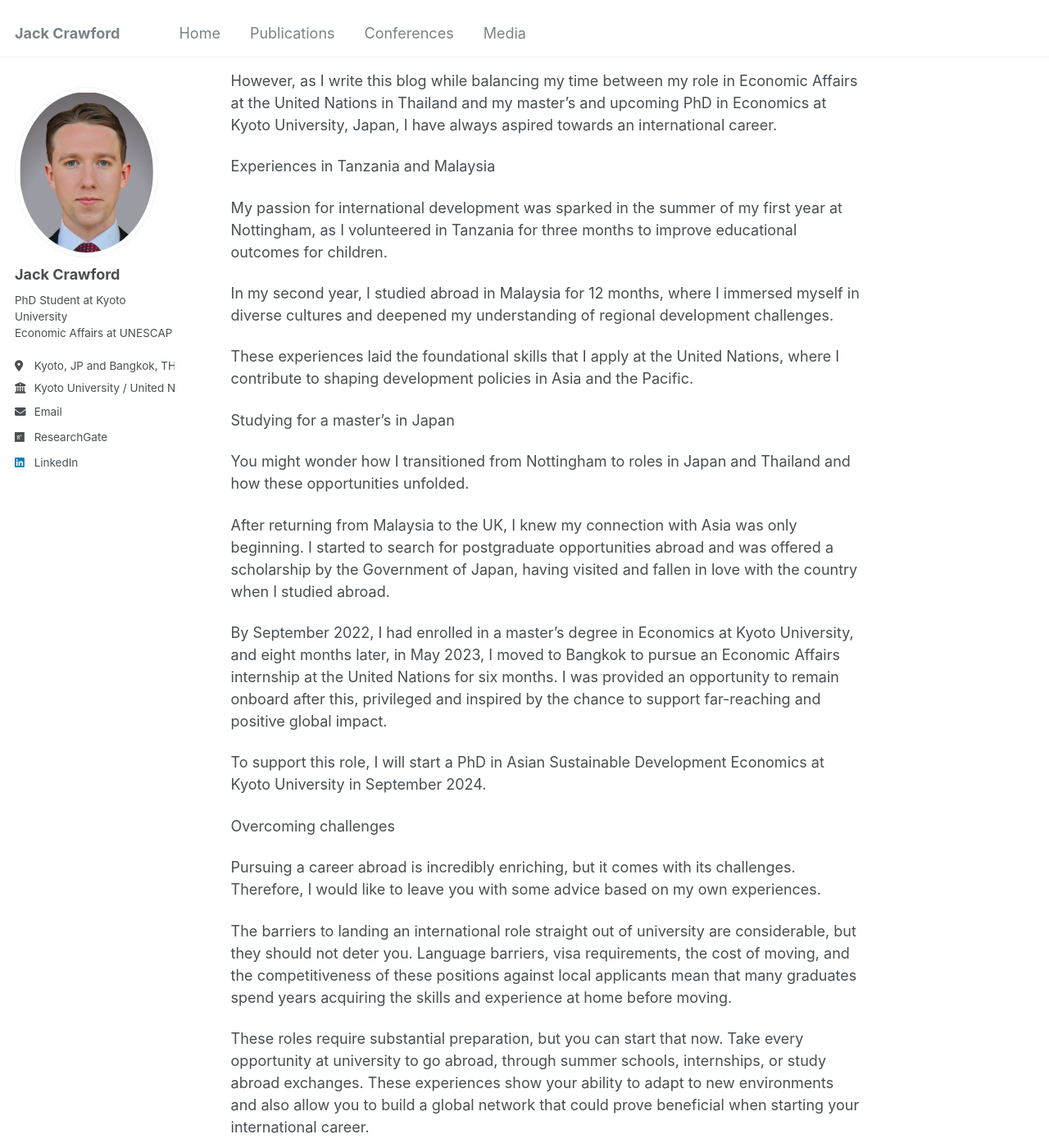
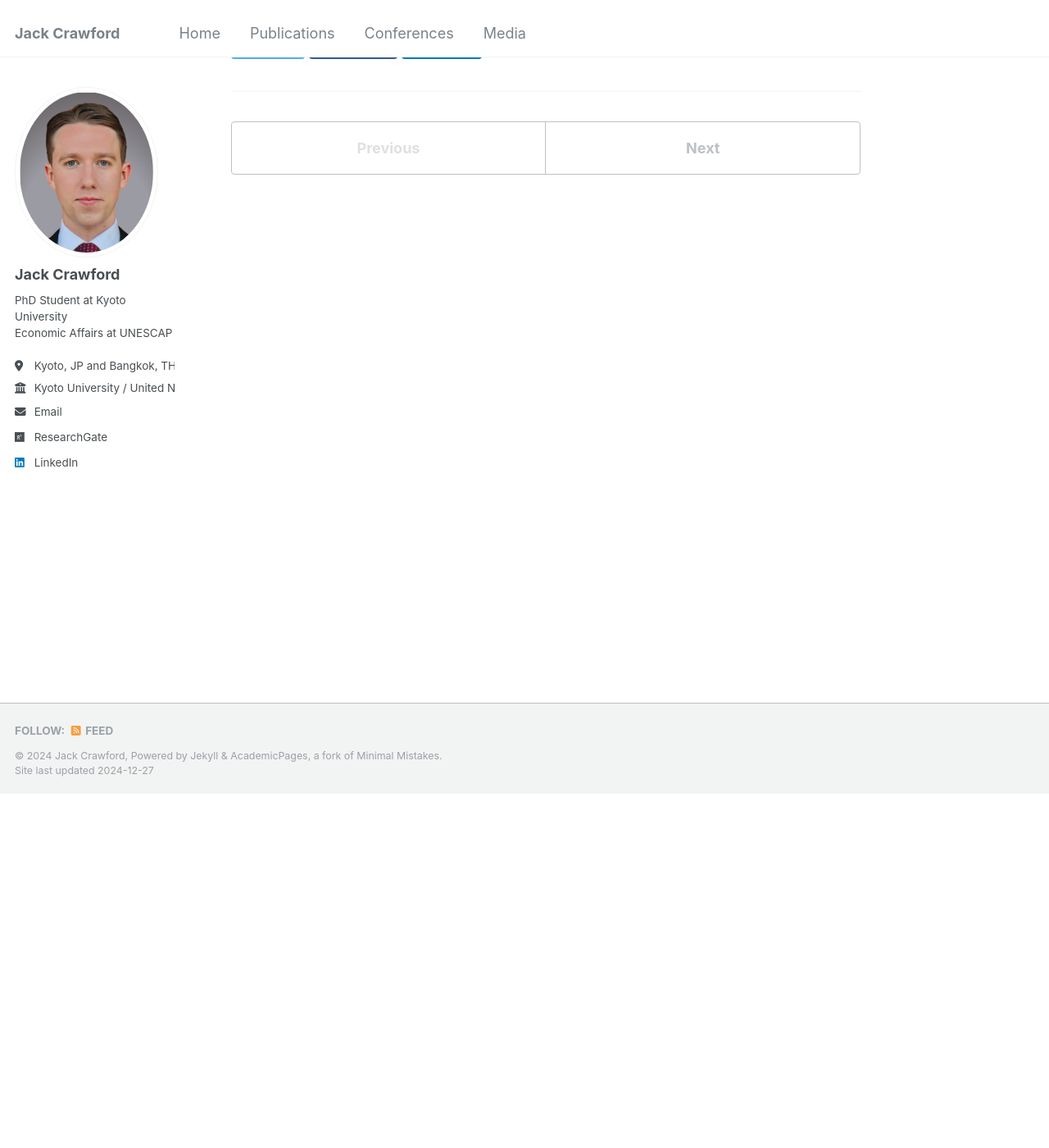
Before and after one commit to jackgcrawford/jackcrawford, a Jekyll site: the page built from _portfolio/portfolio-1.md, in a window 1280 px wide and 1400 px high, scrolled down 432 px. Shown: the whole window at 82% size. Built offline with Jekyll 4.4.1, drawn with Linux system fonts in a browser that asks for light colours; some of the changed text lies outside the part shown.

Commit message:
Update portfolio-1.md

```diff
--- a/_portfolio/portfolio-1.md
+++ b/_portfolio/portfolio-1.md
@@ -5,45 +5,3 @@ collection: portfolio
 ---
 
 Taken from the University of Nottingham on 20.10.2024, available at: [https://blogs.nottingham.ac.uk/careers/2024/08/13/from-nottingham-to-the-un-in-thailand-and-a-phd-in-japan/](https://blogs.nottingham.ac.uk/careers/2024/08/13/from-nottingham-to-the-un-in-thailand-and-a-phd-in-japan/)
-
-Born and raised in Nottingham, I studied BSc Management with a Placement Year at the University of Nottingham from 2017 to 2022.
-
-My cherished memories there span childhood adventures on Highfields Park to graduating in the same spot two decades later. This deep-rooted connection to my hometown might give the impression that I never intended to venture far.
-
-However, as I write this blog while balancing my time between my role in Economic Affairs at the United Nations in Thailand and my master’s and upcoming PhD in Economics at Kyoto University, Japan, I have always aspired towards an international career.
-
-Experiences in Tanzania and Malaysia
-
-My passion for international development was sparked in the summer of my first year at Nottingham, as I volunteered in Tanzania for three months to improve educational outcomes for children.
-
-In my second year, I studied abroad in Malaysia for 12 months, where I immersed myself in diverse cultures and deepened my understanding of regional development challenges.
-
-These experiences laid the foundational skills that I apply at the United Nations, where I contribute to shaping development policies in Asia and the Pacific.
-
-Studying for a master’s in Japan
-
-You might wonder how I transitioned from Nottingham to roles in Japan and Thailand and how these opportunities unfolded.
-
-After returning from Malaysia to the UK, I knew my connection with Asia was only beginning. I started to search for postgraduate opportunities abroad and was offered a scholarship by the Government of Japan, having visited and fallen in love with the country when I studied abroad.
-
-By September 2022, I had enrolled in a master’s degree in Economics at Kyoto University, and eight months later, in May 2023, I moved to Bangkok to pursue an Economic Affairs internship at the United Nations for six months. I was provided an opportunity to remain onboard after this, privileged and inspired by the chance to support far-reaching and positive global impact.
-
-To support this role, I will start a PhD in Asian Sustainable Development Economics at Kyoto University in September 2024.
-
-Overcoming challenges
-
-Pursuing a career abroad is incredibly enriching, but it comes with its challenges. Therefore, I would like to leave you with some advice based on my own experiences.
-
-The barriers to landing an international role straight out of university are considerable, but they should not deter you. Language barriers, visa requirements, the cost of moving, and the competitiveness of these positions against local applicants mean that many graduates spend years acquiring the skills and experience at home before moving.
-
-These roles require substantial preparation, but you can start that now. Take every opportunity at university to go abroad, through summer schools, internships, or study abroad exchanges. These experiences show your ability to adapt to new environments and also allow you to build a global network that could prove beneficial when starting your international career.
-
-Building on your time at Nottingham
-
-If you have not already noticed, your time at university will fly by. For those of you starting, it can feel like one week you are at Fresher’s, and the next, you are deciding whether to sign a lease on a house in Lenton or study abroad in Ningbo.
-
-For those graduating, I am sure you will have experienced all of this and more. Securing a career abroad is often years in the making, but embarking on this journey involves building upon the foundational skills you are demonstrating today, such as strategic planning and forward-thinking.
-
-Use the momentum you have now (or what is left of it after exam season) to identify organisations you are passionate about, understand their hiring cycles, which may differ from the UK, and anticipate the skills needed for the specific country you aim to work in.
-
-If you are keen to progress your career in another country, talk to a careers adviser about how to build your skills while in Nottingham and use our resources to explore opportunities overseas.
```
